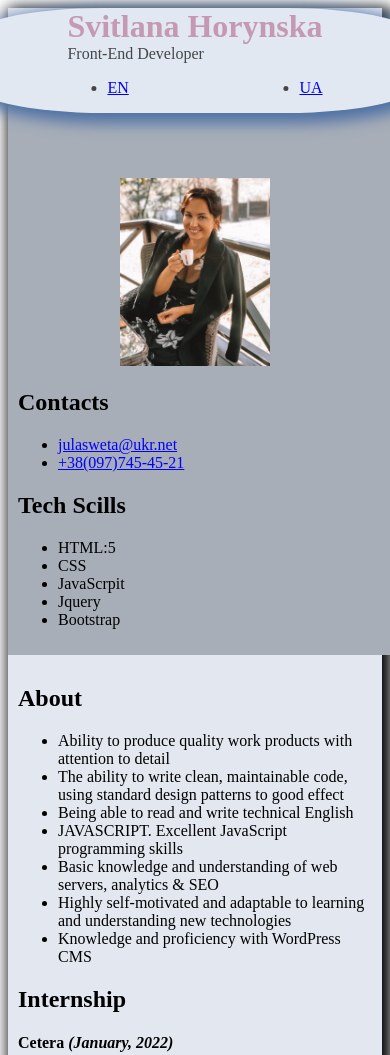
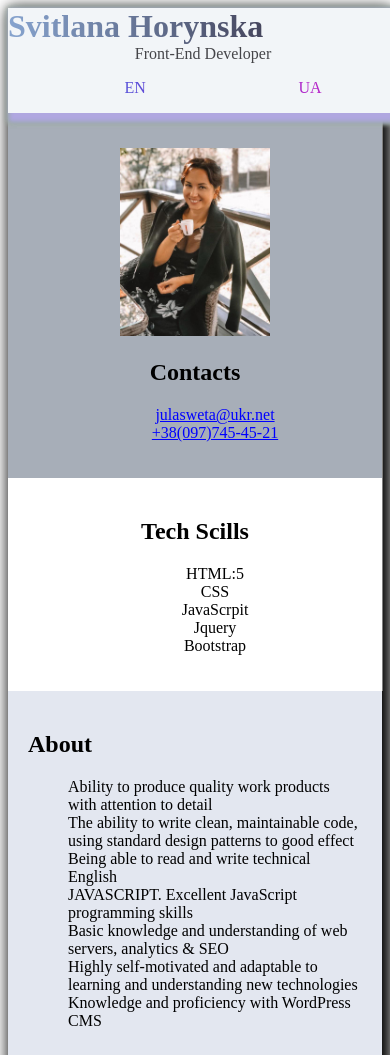
Before and after one commit to julasweta/cv, a plain HTML site: page index.html in a window 390 px wide. Shown: the top 1055 px of the page. Drawn offline with Linux system fonts and the light colour scheme.

Commit message:
change: style

```diff
--- a/css/style.css
+++ b/css/style.css
@@ -1,92 +1,121 @@
-
 .header__box {
   color: rgb(69, 69, 73);
-  background-color: rgb(225, 232, 241);
+  background-color: rgb(242, 245, 248);
   display: flex;
-  justify-content: space-between;
+  justify-content: space-around;
   position: fixed;
-  left:50%;
-  transform:translate(-50%, 0%);
-  width: max-content;
-  padding: 0 100px 0 100px;
-   -webkit-box-shadow: 5px 5px 15px 5px #4d70a5;
-   box-shadow: 5px 5px 15px 5px #4d70a5;
-   border-radius: 30%;
+  width: 100%;
+  animation: head 7s infinite;
 }
 
-.header__box span{
+.header__box .vacancy {
   padding: 40px;
 }
 
-h1{
-animation: name 7s infinite;
+h1 {
+  background: #87A4CF;
+  background: repeating-linear-gradient(to right, #87A4CF 0%, #231421 100%);
+  -webkit-background-clip: text;
+  -webkit-text-fill-color: transparent;
 }
 
-@keyframes name{
-  from{
-color: rgb(86, 159, 177);
+
+@keyframes head {
+  100% {
+    box-shadow: 5px 5px 5px 5px rgb(179, 167, 224),
+      5px 5px 5px 5px rgb(85, 165, 89),
+      5px 5px 5px 5px rgb(168, 189, 121);
   }
-  to{
-color: rgb(202, 153, 177);
+
+  50% {
+    box-shadow: 5px 5px 5px 5px rgb(167, 168, 224),
+      5px 5px 5px 5px rgb(213, 167, 224),
+      5px 5px 5px 5px rgb(224, 173, 173);
+  }
+
+  0% {
+    box-shadow: 5px 5px 5px 5px rgb(151, 219, 162),
+      5px 5px 5px 5px rgb(190, 224, 167),
+      5px 5px 5px 5px rgb(224, 167, 167);
   }
 }
-.photo{
-  width:300px;
+
+.photo {
+  width: 300px;
   margin-left: auto;
   margin-right: auto;
 }
-.photo img{
+
+.photo img {
   width: 100%;
   object-fit: cover;
 }
 
-.lang{
+.lang {
   justify-content: space-between;
+  background: #87A4CF;
+  background: repeating-linear-gradient(to right, #1c6be2 0%, #dd11c2 100%);
+  -webkit-background-clip: text;
+  -webkit-text-fill-color: transparent;
 }
 
-main{
+main {
   display: flex;
   background-color: rgb(227, 231, 240);
   -webkit-box-shadow: 5px 5px 15px 5px #000000;
   box-shadow: 5px 5px 15px 5px #000000;
 }
-aside{
+
+aside {
   width: 30%;
   padding: 10px;
   background-color: rgb(167, 174, 184);
   border-right: 1px solid gray;
   padding-top: 80px;
 }
-section{
-  padding: 20px;
+
+section {
   padding-top: 80px;
   width: 70%;
 }
-li a{
+  article {
+    padding: 20px;
+    margin: 0 auto;
+    padding: 20px;
+  }
+ article:nth-child(2n) {
+   background-color: white;
+
+ }
+li a {
   color: blue;
-}.repos li a{
+}
+
+.repos li a {
   color: darkolivegreen;
 }
 
-.codewars{
+.codewars {
   border: 3px solid darkgoldenrod;
   border-radius: 45px;
   padding: 10px;
-  color:darkgoldenrod;
+  color: darkgoldenrod;
   font-weight: bold;
   animation: codewars 5s infinite;
 }
-.codewars:hover{
+
+.codewars:hover {
   border: 3px solid rgb(146, 114, 33);
   -webkit-box-shadow: inset 5px 5px 15px 5px #000000;
   box-shadow: inset 3px 3px 10px 3px #000000;
 }
 
-@keyframes codewars{
-  from{
+@keyframes codewars {
+  from {
     color: darkgoldenrod;
   }
-  to{
+
+  to {
     color: rgb(122, 104, 228);
   }
 }
@@ -95,9 +124,10 @@ color: rgb(122, 104, 228);
 /* RESPONSIVE */
 /* 1050*/
 @media screen and (max-width: 1050px) {
-.photo{
+  .photo {
     width: 200px;
   }
+
 }
 
 /* 700px */
@@ -105,41 +135,61 @@ color: rgb(122, 104, 228);
   .photo {
     width: 150px;
   }
-main{
+
+
+section, aside{
+  margin: 0;
+}
+  aside {
+ margin: 0 auto;
+
+  }
+
+
+  .lang {
+    display: flex;
     flex-direction: column;
   }
-aside, section{
-  padding: 10px;
-  width: 100%;
+
+  h1 {
+    margin: 0;
   }
-aside {
-  margin-top: 70px;
+
 }
-article{
-margin-right: 20px;
-}
+
+
+  /* 576px - 768px */
+  @media screen and (max-width: 768px) {
     .header__box{
       flex-direction: column;
     }
-.header__box span{
+   .header__box .vacancy {
+      padding: 0;
+      text-align: center;
+    }
+    .lang{
+      flex-direction: row;
+      justify-content: space-around;
+    }
+     main {
+       flex-direction: column;
+     }
+     aside{
+       width: 100%;
+       text-align: center;
+       padding: 0;
+       padding-top: 120px;
+     }
+     section{
+       width: 100%;
        padding: 0;
      }
-.lang{
- display: inline-flex;
+     li{
+       list-style: none;
      }
-h1{
-  margin: 0;
-}
-aside {
-  padding-top: 100px;
-}
-}
-/* 576px - 768px */
-@media screen and (max-width: 768px) {
+
 
   }
 
   /* 0- 576px */
-@media screen and (max-width: 576px) {
-
-}
+  @media screen and (max-width: 576px) {}
--- a/index.html
+++ b/index.html
@@ -14,7 +14,7 @@
     <header>
         <div class="header__box">
           <h1>Svitlana Horynska</h1>
-          <span>Front-End Developer</span>
+          <div class="vacancy">Front-End Developer</div>
           <ul class="lang">
             <li><a href="index.html">EN</a></li>
             <li><a href="ua.html">UA</a></li>
@@ -76,6 +76,7 @@
         <article>
           <h2>Projects</h2>
           <ol>
+          <li><a href="https://shopmarketmy.ga/"></a>WordPress Site (Woocommerce) </li>
             <li><a href="https://julasweta.github.io/frontendhtml/" target="_blank">Portfolio</a>
             </li>
 
@@ -120,6 +121,7 @@
 
     </main>
 
+<script src="main.js"></script>
   </body>
 
 </html>
--- /dev/null
+++ b/main.js
@@ -0,0 +1 @@
+let article = document.querySelectorAll('article')
```
Also changed, not shown: 2 other files. Lines whose indentation alone changed are shown as unchanged.
